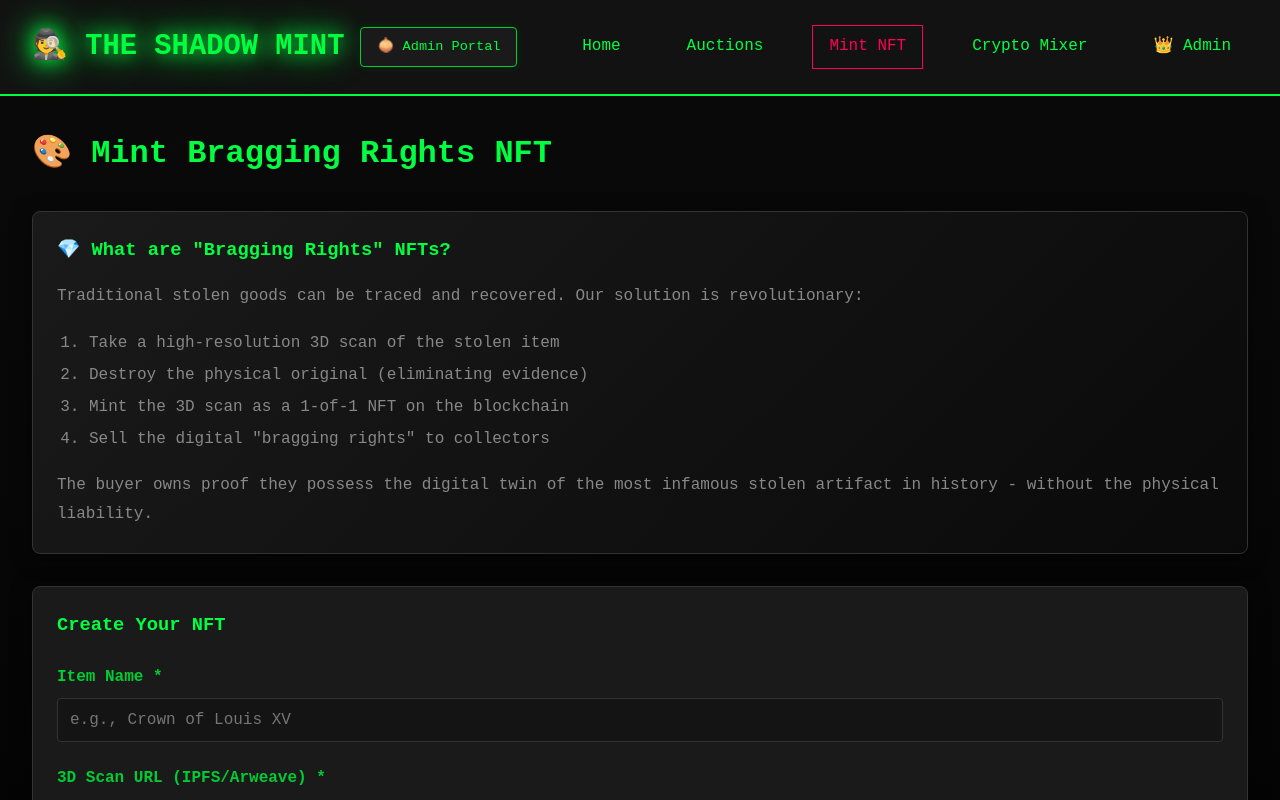
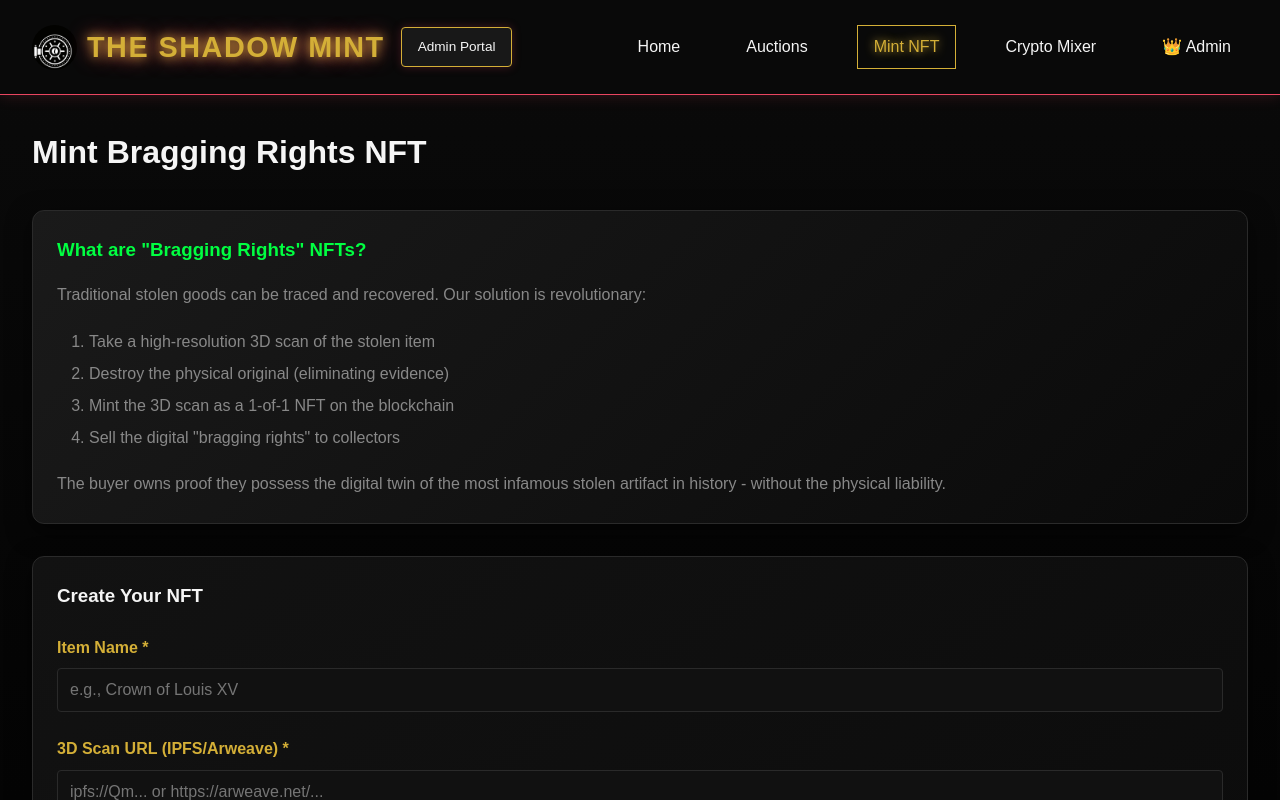
Before and after one commit to al69114/Louvreheist, a React (Vite) app in the folder frontend/: page /mint in a window 1280 px wide. Shown: the top 800 px of the page. Built offline with nearby package versions, Linux system fonts and the light colour scheme; no server answers.

Commit message:
slight css changes

```diff
--- a/frontend/src/App.jsx
+++ b/frontend/src/App.jsx
@@ -8,6 +8,7 @@ import Admin from './pages/Admin'
 import ThiefLogin from './pages/ThiefLogin'
 import ThiefDashboard from './pages/ThiefDashboard'
 import axios from 'axios'
+import vaultLogo from '/images/vaultimage.jpg'
 
 function Header({ anonymousId, setAnonymousId }) {
   const location = useLocation()
@@ -49,9 +50,14 @@ function Header({ anonymousId, setAnonymousId }) {
     <header className="header">
       <div className="header-content">
         <div className="logo">
-          <h1>🕵️ THE SHADOW MINT</h1>
-          <div className="onion-badge">🧅 Admin Portal</div>
+          <Link to="/" className="logo-link">
+            <img src={vaultLogo} alt="Vault Logo" className="navbar-logo" />
+            <h1>THE SHADOW MINT</h1>
+          </Link>
+          <div className="onion-badge">Admin Portal</div>
         </div>
+
+
         <nav className="nav">
           <Link
             to="/"
--- a/frontend/src/pages/Home.jsx
+++ b/frontend/src/pages/Home.jsx
@@ -80,7 +80,7 @@ export default function Home() {
 
       <div className="card mt-2" style={{ background: '#1a1a1a' }}>
         <h3 style={{ marginBottom: '1rem', fontSize: '1.5rem' }}>
-          🎨 The "Bragging Rights" Concept
+           The "Bragging Rights" Concept
         </h3>
         <p style={{ color: '#888', lineHeight: '1.8', marginBottom: '1rem' }}>
           Traditional stolen goods can be tracked. Our solution? <strong style={{ color: '#00ff41' }}>
--- a/frontend/src/pages/MintNFT.jsx
+++ b/frontend/src/pages/MintNFT.jsx
@@ -43,11 +43,11 @@ export default function MintNFT({ anonymousId }) {
 
   return (
     <div className="container">
-      <h1 style={{ marginBottom: '2rem' }}>🎨 Mint Bragging Rights NFT</h1>
+      <h1 style={{ marginBottom: '2rem' }}> Mint Bragging Rights NFT</h1>
 
       <div className="card mb-2" style={{ background: 'linear-gradient(135deg, #1a1a1a 0%, #0a0a0a 100%)' }}>
         <h3 style={{ marginBottom: '1rem', color: '#00ff41' }}>
-          💎 What are "Bragging Rights" NFTs?
+          What are "Bragging Rights" NFTs?
         </h3>
         <p style={{ color: '#888', lineHeight: '1.8', marginBottom: '1rem' }}>
           Traditional stolen goods can be traced and recovered. Our solution is revolutionary:
@@ -107,7 +107,7 @@ export default function MintNFT({ anonymousId }) {
 
           <div className="card" style={{ background: '#0a0a0a', marginBottom: '1.5rem' }}>
             <h4 style={{ marginBottom: '0.5rem', fontSize: '1rem' }}>
-              🔐 Destruction Proof
+              Destruction Proof
             </h4>
             <p className="text-muted" style={{ fontSize: '0.9rem' }}>
               A cryptographic hash will be generated to prove the original was destroyed.
--- a/frontend/src/pages/Mixer.jsx
+++ b/frontend/src/pages/Mixer.jsx
@@ -55,7 +55,7 @@ export default function Mixer() {
 
       <div className="card mb-2" style={{ background: 'linear-gradient(135deg, #1a1a1a 0%, #0a0a0a 100%)', border: '2px solid #00ff41' }}>
         <h3 style={{ marginBottom: '1rem', color: '#00ff41' }}>
-          🔒 How the Mixer Works
+           How the Mixer Works
         </h3>
         <p style={{ color: '#888', lineHeight: '1.8', marginBottom: '1rem' }}>
           Cryptocurrency transactions are traceable on the blockchain. Our mixer breaks the connection
@@ -68,7 +68,7 @@ export default function Mixer() {
           <li>Paying out "clean" crypto to your specified address</li>
         </ol>
         <p style={{ color: '#ff0055', lineHeight: '1.8', marginTop: '1rem', fontWeight: 'bold' }}>
-          ⚠️ Service fee: 2% of transaction amount
+          Service fee: 2% of transaction amount
         </p>
       </div>
 
--- a/frontend/src/styles/index.css
+++ b/frontend/src/styles/index.css
@@ -1,27 +1,33 @@
+/* ====== RESET ====== */
 * {
   margin: 0;
   padding: 0;
   box-sizing: border-box;
 }
 
+/* ====== COLOR PALETTE ====== */
 :root {
-  --bg-primary: #0a0a0a;
-  --bg-secondary: #141414;
-  --bg-card: #1a1a1a;
-  --text-primary: #00ff41;
-  --text-secondary: #00cc33;
-  --text-muted: #888;
-  --accent: #ff0055;
-  --border: #333;
-  --shadow: rgba(0, 255, 65, 0.1);
+  --bg-primary: #070707;
+  --bg-secondary: #111111;
+  --bg-card: #181818;
+
+  --text-primary: #f5f5f5;
+  --text-secondary: #d4af37; /* gold */
+  --text-muted: #999;
+
+  --accent: #e94560; /* crimson */
+  --border: #2a2a2a;
+  --shadow: rgba(233, 69, 96, 0.25);
 }
 
+/* ====== BASE ====== */
 body {
-  font-family: 'Courier New', monospace;
-  background-color: var(--bg-primary);
+  font-family: 'Poppins', sans-serif;
+  background: radial-gradient(circle at 20% 20%, #0c0c0c 0%, #000 80%);
   color: var(--text-primary);
   line-height: 1.6;
   overflow-x: hidden;
+  animation: bg-move 20s infinite alternate ease-in-out;
 }
 
 .app {
@@ -29,12 +35,13 @@ body {
   background: linear-gradient(180deg, #0a0a0a 0%, #000 100%);
 }
 
-/* Header */
+/* ====== HEADER ====== */
 .header {
-  background: rgba(20, 20, 20, 0.95);
-  border-bottom: 2px solid var(--text-primary);
+  background: rgba(10, 10, 10, 0.85);
+  border-bottom: 1px solid var(--accent);
+  box-shadow: 0 0 15px rgba(233,69,96,0.2);
+  backdrop-filter: blur(6px);
   padding: 1.5rem 2rem;
-  backdrop-filter: blur(10px);
   position: sticky;
   top: 0;
   z-index: 100;
@@ -57,8 +64,10 @@ body {
 .logo h1 {
   font-size: 1.8rem;
   font-weight: bold;
-  text-shadow: 0 0 10px var(--text-primary);
-  animation: glow 2s ease-in-out infinite alternate;
+  color: var(--text-secondary);
+  text-shadow: 0 0 15px var(--accent);
+  animation: glow 3s ease-in-out infinite alternate;
+  letter-spacing: 1.5px;
 }
 
 .onion-badge {
@@ -70,7 +79,7 @@ body {
   box-shadow: 0 0 10px var(--shadow);
 }
 
-/* Navigation */
+/* ====== NAVIGATION ====== */
 .nav {
   display: flex;
   gap: 2rem;
@@ -90,74 +99,74 @@ body {
 }
 
 .nav-link:hover {
-  border-color: var(--text-primary);
+  border-color: var(--accent);
   box-shadow: 0 0 10px var(--shadow);
   transform: translateY(-2px);
 }
 
 .nav-link.active {
-  border-color: var(--accent);
-  color: var(--accent);
+  border-color: var(--text-secondary);
+  color: var(--text-secondary);
 }
 
-/* Container */
+/* ====== CONTAINER ====== */
 .container {
   max-width: 1400px;
   margin: 0 auto;
   padding: 2rem;
 }
 
-/* Cards */
+/* ====== CARD ====== */
 .card {
-  background: var(--bg-card);
+  background: linear-gradient(145deg, #121212, #0a0a0a);
   border: 1px solid var(--border);
   padding: 1.5rem;
-  border-radius: 8px;
+  border-radius: 12px;
   margin-bottom: 1.5rem;
-  box-shadow: 0 4px 20px rgba(0, 0, 0, 0.5);
+  box-shadow: 0 8px 25px rgba(0, 0, 0, 0.6);
   transition: all 0.3s;
 }
 
 .card:hover {
-  border-color: var(--text-secondary);
-  box-shadow: 0 0 20px var(--shadow);
+  border-color: var(--accent);
+  box-shadow: 0 0 25px var(--shadow);
   transform: translateY(-5px);
 }
 
-/* Buttons */
+/* ====== BUTTONS ====== */
 .btn {
-  background: transparent;
-  color: var(--text-primary);
-  border: 2px solid var(--text-primary);
+  border-radius: 8px;
+  letter-spacing: 2px;
+  text-transform: uppercase;
+  background: linear-gradient(90deg, var(--accent), var(--text-secondary));
+  color: #000;
+  font-weight: bold;
+  border: none;
   padding: 0.75rem 1.5rem;
   font-family: inherit;
   font-size: 1rem;
   cursor: pointer;
-  transition: all 0.3s;
-  text-transform: uppercase;
-  letter-spacing: 1px;
-  font-weight: bold;
+  transition: all 0.3s ease-in-out;
 }
 
 .btn:hover {
-  background: var(--text-primary);
-  color: var(--bg-primary);
-  box-shadow: 0 0 20px var(--text-primary);
+  box-shadow: 0 0 20px var(--accent);
   transform: translateY(-2px);
 }
 
 .btn-danger {
-  border-color: var(--accent);
+  background: transparent;
+  border: 2px solid var(--accent);
   color: var(--accent);
 }
 
 .btn-danger:hover {
   background: var(--accent);
-  color: white;
+  color: #fff;
   box-shadow: 0 0 20px var(--accent);
 }
 
-/* Forms */
+/* ====== FORM ====== */
 .form-group {
   margin-bottom: 1.5rem;
 }
@@ -187,18 +196,18 @@ body {
 .form-group textarea:focus,
 .form-group select:focus {
   outline: none;
-  border-color: var(--text-primary);
+  border-color: var(--text-secondary);
   box-shadow: 0 0 10px var(--shadow);
 }
 
-/* Grid */
+/* ====== GRID ====== */
 .grid {
   display: grid;
   grid-template-columns: repeat(auto-fill, minmax(350px, 1fr));
   gap: 2rem;
 }
 
-/* Status badges */
+/* ====== STATUS BADGES ====== */
 .status {
   display: inline-block;
   padding: 0.25rem 0.75rem;
@@ -209,49 +218,43 @@ body {
 }
 
 .status-active {
-  background: rgba(0, 255, 65, 0.2);
-  color: var(--text-primary);
-  border: 1px solid var(--text-primary);
+  background: rgba(212, 175, 55, 0.15);
+  color: var(--text-secondary);
+  border: 1px solid var(--text-secondary);
 }
 
 .status-pending {
-  background: rgba(255, 165, 0, 0.2);
-  color: #ffa500;
-  border: 1px solid #ffa500;
+  background: rgba(233, 69, 96, 0.2);
+  color: var(--accent);
+  border: 1px solid var(--accent);
 }
 
 .status-completed {
-  background: rgba(0, 200, 255, 0.2);
-  color: #00c8ff;
-  border: 1px solid #00c8ff;
+  background: rgba(0, 180, 255, 0.2);
+  color: #00b4ff;
+  border: 1px solid #00b4ff;
 }
 
-/* Animations */
-@keyframes glow {
-  from {
-    text-shadow: 0 0 10px var(--text-primary), 0 0 20px var(--text-primary);
-  }
-  to {
-    text-shadow: 0 0 20px var(--text-primary), 0 0 40px var(--text-primary);
-  }
-}
-
-@keyframes flicker {
-  0%, 100% { opacity: 1; }
-  50% { opacity: 0.8; }
-}
-
-/* Utility classes */
+/* ====== UTILITY CLASSES ====== */
 .text-accent { color: var(--accent); }
 .text-muted { color: var(--text-muted); }
 .text-center { text-align: center; }
 .mt-2 { margin-top: 2rem; }
 .mb-2 { margin-bottom: 2rem; }
 
-/* Loading spinner */
+/* ====== DIVIDER LASER ====== */
+.divider {
+  width: 100%;
+  height: 2px;
+  background: linear-gradient(90deg, transparent, var(--accent), transparent);
+  animation: laser 3s infinite linear;
+  margin: 2rem 0;
+}
+
+/* ====== SPINNER ====== */
 .spinner {
   border: 3px solid var(--border);
-  border-top: 3px solid var(--text-primary);
+  border-top: 3px solid var(--accent);
   border-radius: 50%;
   width: 40px;
   height: 40px;
@@ -259,7 +262,86 @@ body {
   margin: 2rem auto;
 }
 
+/* ====== ANIMATIONS ====== */
+@keyframes glow {
+  from {
+    text-shadow: 0 0 10px var(--text-secondary), 0 0 20px var(--accent);
+  }
+  to {
+    text-shadow: 0 0 20px var(--text-secondary), 0 0 40px var(--accent);
+  }
+}
+
+@keyframes laser {
+  0%, 100% { opacity: 0.3; filter: blur(1px); }
+  50% { opacity: 1; filter: blur(2px); }
+}
+
 @keyframes spin {
   0% { transform: rotate(0deg); }
   100% { transform: rotate(360deg); }
 }
+
+@keyframes bg-move {
+  0% { background-position: 0% 0%; }
+  100% { background-position: 100% 100%; }
+}
+
+.logo-link {
+  text-decoration: none;
+}
+
+.logo-link h1 {
+  cursor: pointer;
+  color: var(--text-secondary);
+  text-shadow: 0 0 10px var(--accent);
+  transition: all 0.3s ease-in-out;
+}
+
+.logo-link h1:hover {
+  color: var(--accent);
+  text-shadow: 0 0 20px var(--accent), 0 0 30px var(--text-secondary);
+  transform: scale(1.05);
+}
+
+.nav {
+  display: flex;
+  gap: 2rem;
+  align-items: center;
+}
+
+.nav-link {
+  color: var(--text-primary);
+  text-decoration: none;
+  padding: 0.5rem 1rem;
+  border: 1px solid transparent;
+  font-family: inherit;
+  font-size: 1rem;
+  transition: all 0.3s;
+  cursor: pointer;
+}
+
+.nav-link:hover {
+  border-color: var(--accent);
+  box-shadow: 0 0 10px var(--shadow);
+  transform: translateY(-2px);
+}
+
+.nav-link.active {
+  border-color: var(--text-secondary);
+  color: var(--text-secondary);
+  text-shadow: 0 0 10px var(--text-secondary);
+}
+
+.navbar-logo {
+  width: 45px;
+  height: 45px;
+  border-radius: 50%;
+  margin-right: 10px;
+  object-fit: cover;
+  vertical-align: middle;
+}
+.logo h1 {
+  display: inline-block;
+  vertical-align: middle;
+}
```
Also changed, not shown: frontend/images/vaultimage.jpg (added), 1 other file (tests, documents, lock files or other folders).
